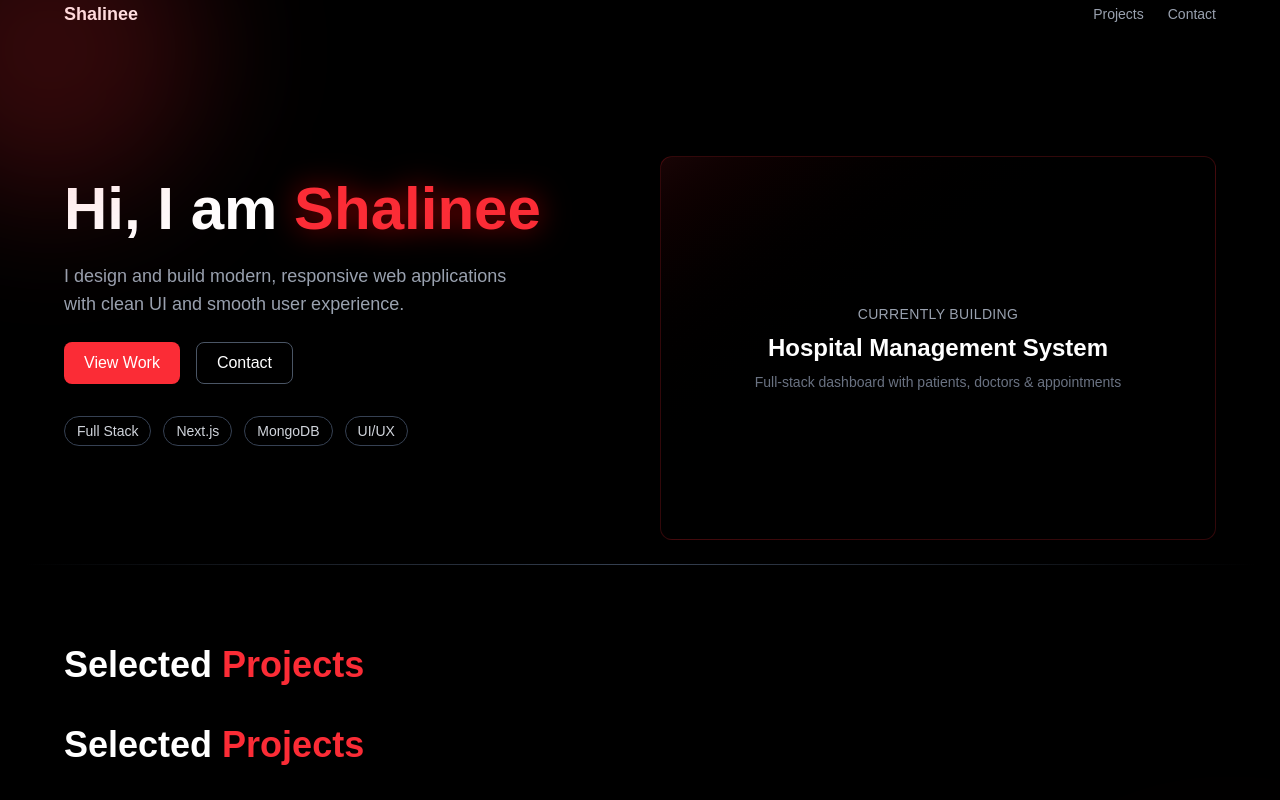
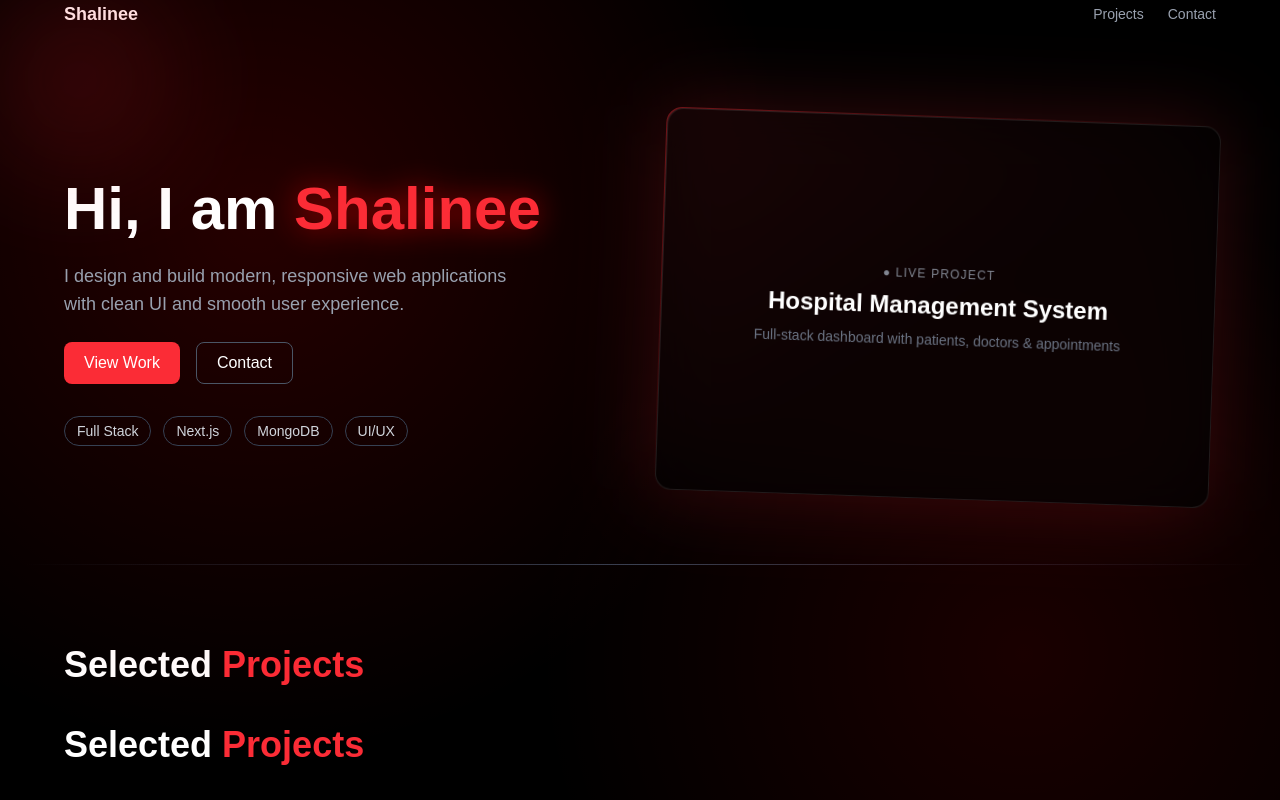
Before and after one commit to Shalineeeweeee/portfolio, a Next.js app: page / in a window 1280 px wide. Shown: the top 800 px of the page. Built offline with nearby package versions, Linux system fonts and the light colour scheme.

Commit message:
updating main page

```diff
--- /dev/null
+++ b/app/components/CursorGlow.tsx
@@ -0,0 +1,28 @@
+"use client";
+
+import { useEffect } from "react";
+
+export default function CursorGlow() {
+  useEffect(() => {
+    const glow = document.createElement("div");
+
+    glow.className =
+      "fixed w-40 h-40 bg-red-500/20 blur-3xl rounded-full pointer-events-none z-50";
+
+    document.body.appendChild(glow);
+
+    const move = (e: MouseEvent) => {
+      glow.style.left = e.clientX - 80 + "px";
+      glow.style.top = e.clientY - 80 + "px";
+    };
+
+    window.addEventListener("mousemove", move);
+
+    return () => {
+      window.removeEventListener("mousemove", move);
+      glow.remove();
+    };
+  }, []);
+
+  return null;
+}
--- a/app/page.tsx
+++ b/app/page.tsx
@@ -1,20 +1,22 @@
 import Navbar from "./components/Navbar";
 import ProjectsSection from "./components/ProjectsSection";
+import CursorGlow from "./components/CursorGlow.tsx";
 
 export default function Home() {
   return (
     <div className="relative min-h-screen bg-black text-white overflow-hidden">
 
-      {/* 🔥 Background Glow */}
-      <div className="absolute top-[-100px] left-[-100px] w-[300px] h-[300px] bg-red-500/20 rounded-full blur-3xl"></div>
-      <div className="absolute bottom-[-100px] right-[-100px] w-[300px] h-[300px] bg-red-500/10 rounded-full blur-3xl"></div>
+      {/* 🔥 Background gradients */}
+      <div className="absolute inset-0 bg-[radial-gradient(circle_at_20%_20%,rgba(255,0,0,0.15),transparent_40%)]" />
+      <div className="absolute inset-0 bg-[radial-gradient(circle_at_80%_60%,rgba(255,0,0,0.1),transparent_40%)]" />
 
+      <CursorGlow />
       <Navbar />
 
       <div className="px-6 py-10">
 
         {/* HERO */}
-        <section className="max-w-6xl mx-auto grid md:grid-cols-2 gap-10 items-center">
+        <section className="max-w-6xl mx-auto grid md:grid-cols-2 gap-10 items-center relative">
 
           {/* LEFT */}
           <div>
@@ -31,52 +33,50 @@ export default function Home() {
 
             {/* BUTTONS */}
             <div className="mt-6 flex gap-4">
-              <button className="bg-red-500 hover:bg-red-600 hover:shadow-[0_0_20px_rgba(255,0,0,0.6)] transition px-5 py-2 rounded-lg">
+              <button className="relative bg-red-500 px-5 py-2 rounded-lg hover:shadow-[0_0_20px_rgba(255,0,0,0.6)] transition">
                 View Work
               </button>
 
-              <button className="border border-gray-600 hover:border-gray-400 transition px-5 py-2 rounded-lg">
+              <button className="border border-gray-600 hover:border-gray-400 px-5 py-2 rounded-lg transition">
                 Contact
               </button>
             </div>
 
-            {/* 🔥 CENTER FILL (chips) */}
+            {/* CHIPS */}
             <div className="mt-8 flex flex-wrap gap-3 text-sm text-gray-300">
-              <span className="px-3 py-1 border border-gray-700 rounded-full hover:border-red-500 transition">
-                Full Stack
-              </span>
-              <span className="px-3 py-1 border border-gray-700 rounded-full hover:border-red-500 transition">
-                Next.js
-              </span>
-              <span className="px-3 py-1 border border-gray-700 rounded-full hover:border-red-500 transition">
-                MongoDB
-              </span>
-              <span className="px-3 py-1 border border-gray-700 rounded-full hover:border-red-500 transition">
-                UI/UX
-              </span>
+              <span className="px-3 py-1 border border-gray-700 rounded-full hover:border-red-500 transition">Full Stack</span>
+              <span className="px-3 py-1 border border-gray-700 rounded-full hover:border-red-500 transition">Next.js</span>
+              <span className="px-3 py-1 border border-gray-700 rounded-full hover:border-red-500 transition">MongoDB</span>
+              <span className="px-3 py-1 border border-gray-700 rounded-full hover:border-red-500 transition">UI/UX</span>
             </div>
           </div>
 
-          {/* RIGHT */}
-          <div className="h-64 md:h-96 translate-y-6 md:translate-y-10 rounded-xl border border-red-500/20 flex flex-col justify-center items-center text-center bg-gradient-to-br from-red-500/10 via-black to-black hover:border-red-500/50 hover:shadow-[0_0_30px_rgba(255,0,0,0.15)] transition duration-300">
+          {/* RIGHT CARD */}
+          <div className="relative h-64 md:h-96 rounded-2xl p-[1px] bg-gradient-to-br from-red-500/40 via-transparent to-transparent rotate-[2deg]">
 
-            <p className="text-gray-400 text-sm tracking-wide">
-              CURRENTLY BUILDING
-            </p>
+            <div className="h-full w-full rounded-2xl bg-black/80 backdrop-blur-xl border border-white/10 flex flex-col justify-center items-center text-center px-6">
 
-            <h3 className="mt-2 text-2xl font-semibold text-white">
-              Hospital Management System
-            </h3>
+              <p className="text-gray-400 text-xs tracking-widest animate-pulse">
+                ● LIVE PROJECT
+              </p>
 
-            <p className="mt-2 text-gray-500 text-sm px-6">
-              Full-stack dashboard with patients, doctors & appointments
-            </p>
+              <h3 className="mt-2 text-2xl font-semibold">
+                Hospital Management System
+              </h3>
 
+              <p className="mt-2 text-gray-500 text-sm">
+                Full-stack dashboard with patients, doctors & appointments
+              </p>
+
+            </div>
+
+            {/* glow */}
+            <div className="absolute inset-0 rounded-2xl blur-2xl bg-red-500/20 -z-10"></div>
           </div>
 
         </section>
 
-        {/* 🔥 Divider */}
+        {/* Divider */}
         <div className="mt-16 h-px bg-gradient-to-r from-transparent via-gray-700 to-transparent"></div>
 
         {/* PROJECTS */}
```
